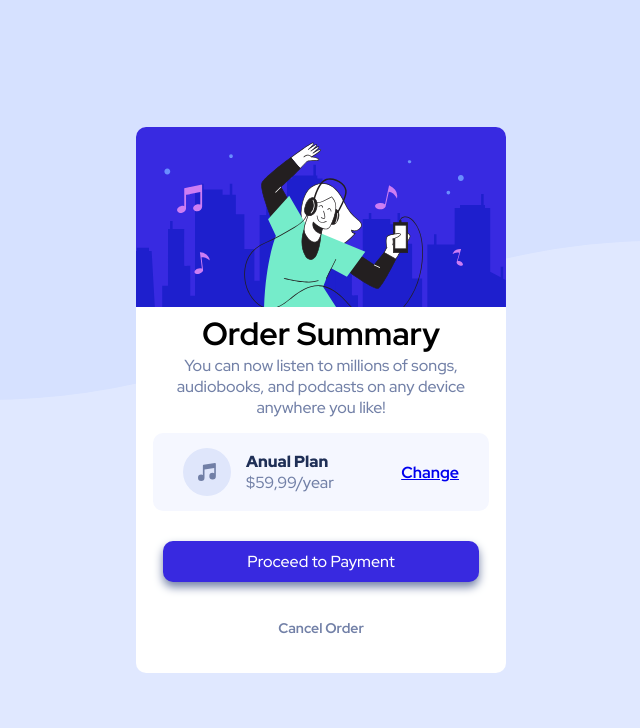
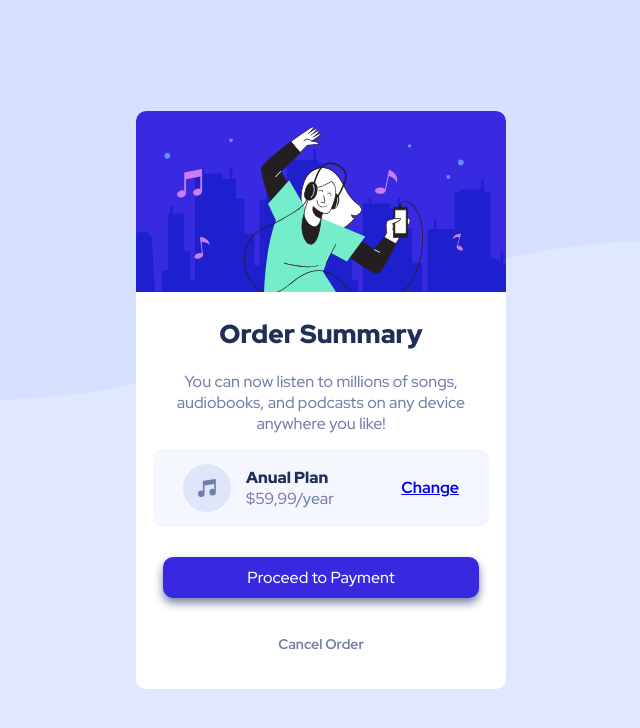
Before and after one commit to caio-alcantara/OrderSummary, a plain HTML site: page index.html in a window 1280 px wide. Shown: the whole page, without its empty margins (319-959 px from the left). Drawn offline with Linux system fonts and the light colour scheme.

Commit message:
Update style.css

```diff
--- a/style.css
+++ b/style.css
@@ -38,7 +38,8 @@ body {
     text-align: center;
 }
 
-.text h2 {
+.text h1 {
+    font-size: 26px;
     padding: 20px;
     font-weight: 900;
     color: hsl(223, 47%, 23%);
```
